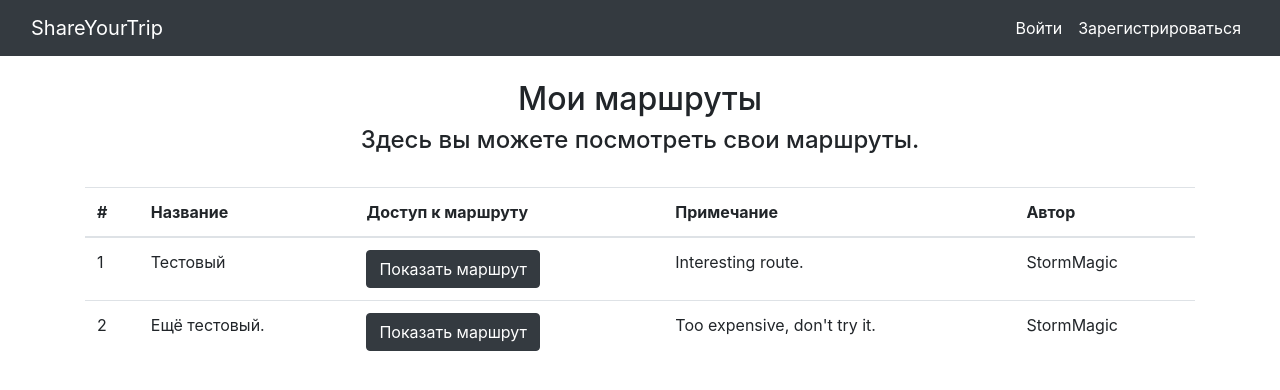
After one commit to TimeIsOut/HelpingMyFriend, a Flask app: page /my_routes/1 in a window 1280 px wide. The commit adds this page. Shown: the top 390 px of the page. Run offline with Flask 2, Linux system fonts and the light colour scheme; data comes from the database, SQL or seed files in the repository.

Commit message:
В профиле добавлена кнопка "Показать мои маршруты", отвечающая за отображение маршрутов пользователя.

```diff
--- a/main.py
+++ b/main.py
@@ -106,6 +106,16 @@ def all_routes():
 
 
 @login_required
+@app.route("/my_routes/<int:id_author>")
+def my_routes(id_author):
+    db_sess = db_session.create_session()
+    routes = db_sess.query(Route).filter(Route.author == id_author).all()
+    users = db_sess.query(User).filter(User.id == id_author)
+    return render_template("my_routes.html", title="Мои маршруты",
+                           r=routes, u=users)
+
+
+@login_required
 @app.route("/route/<int:id>")
 def route(id):
     db_sess = db_session.create_session()
--- /dev/null
+++ b/templates/my_routes.html
@@ -0,0 +1,29 @@
+{% extends 'base.html' %}
+{% block content %}
+<div class="container mt-4 mb-4">
+    <h2 class="text-center">Мои маршруты</h2>
+    <h4 class="text-center">Здесь вы можете посмотреть свои маршруты.</h4><br>
+    <table class="table">
+        <thead>
+            <tr>
+                <th scope="col">#</th>
+                <th scope="col">Название</th>
+                <th scope="col">Доступ к маршруту</th>
+                <th scope="col">Примечание</th>
+                <th scope="col">Автор</th>
+            </tr>
+        </thead>
+        <tbody>
+            {% for route in r %}
+            <tr>
+                <td>{{ route.id }}</td>
+                <td>{{ route.name }}</td>
+                <td><a class="btn btn-dark" href="/route/{{ route.id }}">Показать маршрут</a></td>
+                <td>{{ route.remarks }}</td>
+                <td>{{ u[route.author - 1].login }}</td>
+            </tr>
+            {% endfor %}
+        </tbody>
+    </table>
+</div>
+{% endblock %}
--- a/templates/profile.html
+++ b/templates/profile.html
@@ -6,7 +6,8 @@
         {{ form.hidden_tag() }}
         <div class="col d-flex flex-column">
             <img src="../static/img/No-image.png" width="400" height="400"><br>
-            <h4>Логин: {{current_user.login}}</h4>
+            <h4>Логин: {{current_user.login}}</h4><br>
+            <a class="btn btn-dark" href="my_routes/{{ current_user.id }}">Показать мои маршруты</a>
         </div>
         <div class="col d-flex flex-column">
             <h4 class="text-center">Редактировать профиль</h4><br>
```
